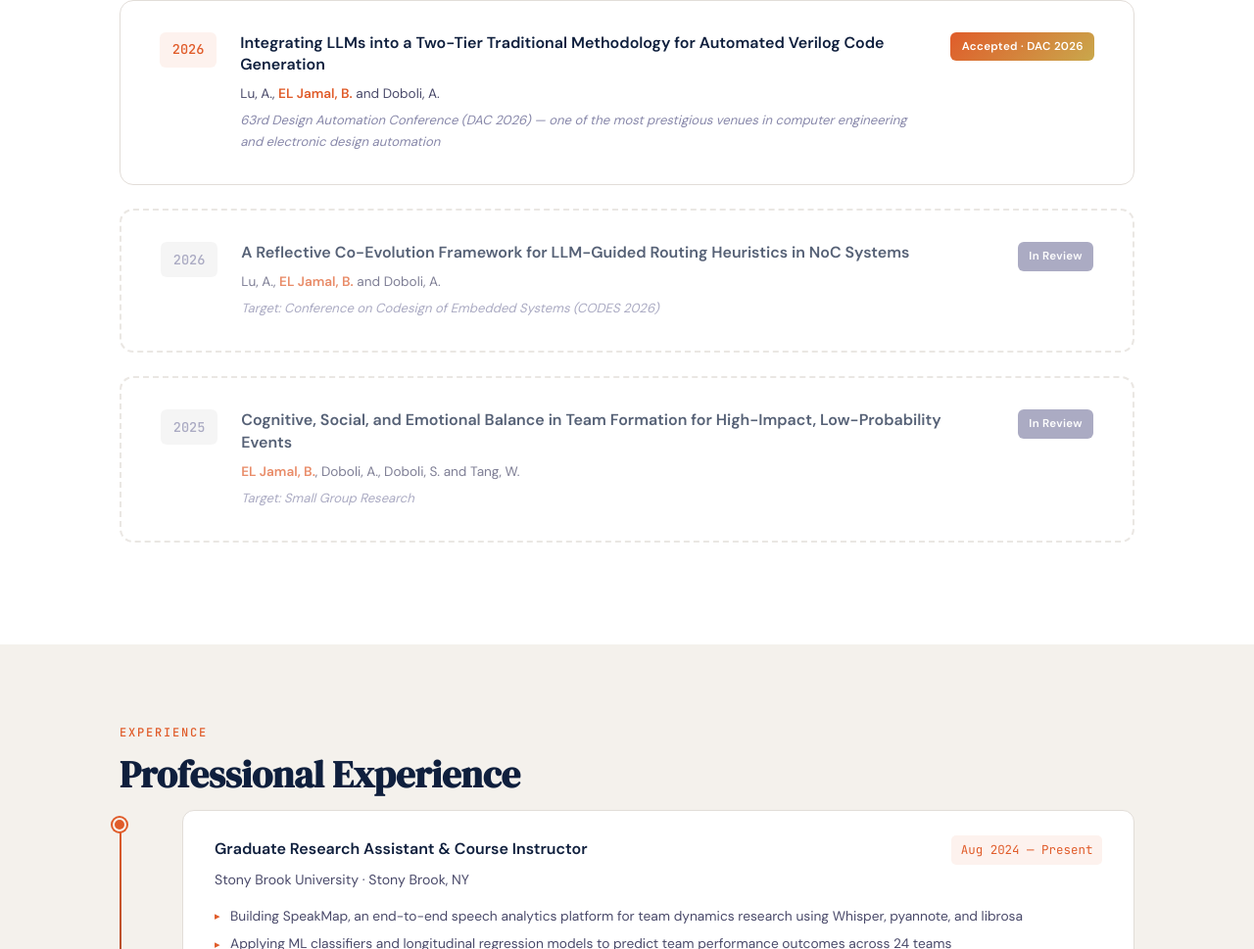
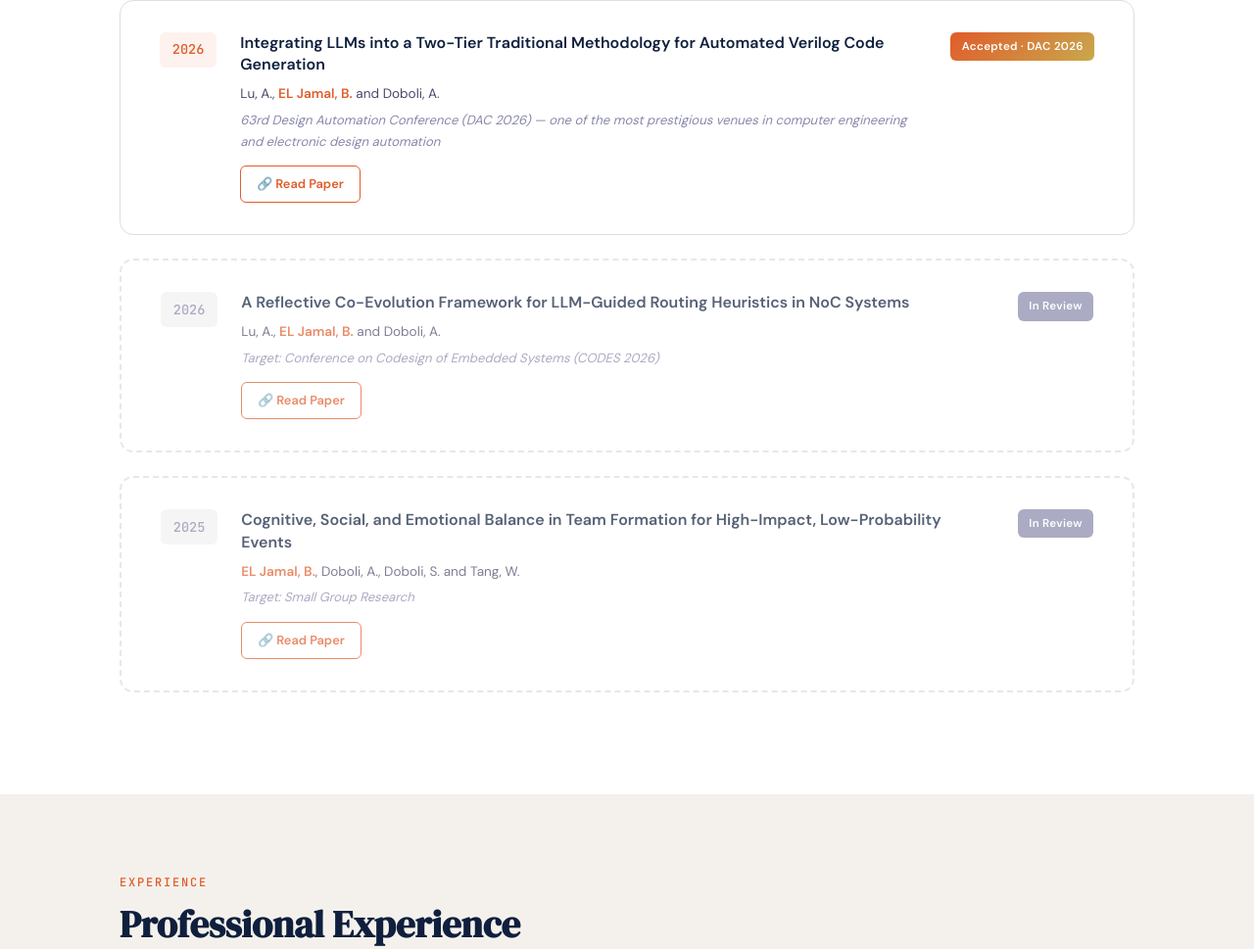
Before and after one commit to BilalELJAMAL/BilalELJAMAL.github.io, a plain HTML site: page index.html in a window 1280 px wide. Shown: the part 3209-4178 px from the top of the page at 98% size. Drawn offline with Linux system fonts and the light colour scheme.

Commit message:
Update index.html

```diff
--- a/index.html
+++ b/index.html
@@ -735,6 +735,30 @@
   }
 
 
+
+  .pub-read-btn {
+    display: inline-flex;
+    align-items: center;
+    gap: 0.4rem;
+    margin-top: 0.8rem;
+    padding: 0.45rem 1rem;
+    background: transparent;
+    border: 1.5px solid var(--accent);
+    color: var(--accent);
+    border-radius: 6px;
+    font-size: 0.8rem;
+    font-weight: 600;
+    text-decoration: none;
+    transition: all 0.2s;
+    font-family: 'DM Sans', sans-serif;
+  }
+
+  .pub-read-btn:hover {
+    background: var(--accent);
+    color: white;
+    transform: translateY(-1px);
+  }
+
   /* ── PROJECTS ── */
   #projects {
     background: var(--section-bg);
@@ -1166,6 +1190,7 @@
         <h3>Integrating LLMs into a Two-Tier Traditional Methodology for Automated Verilog Code Generation</h3>
         <p class="pub-authors">Lu, A., <strong>EL Jamal, B.</strong> and Doboli, A.</p>
         <p class="pub-venue">63rd Design Automation Conference (DAC 2026) — one of the most prestigious venues in computer engineering and electronic design automation</p>
+        <a href="https://drive.google.com/file/d/1s3T6WtRASoPV8-TSjxAYtNxmJBOJZpgR/view?usp=sharing" target="_blank" class="pub-read-btn">&#128279; Read Paper</a>
       </div>
       <div class="pub-badge">Accepted · DAC 2026</div>
     </div>
@@ -1177,6 +1202,7 @@
   Heuristics in NoC Systems</h3>
         <p class="pub-authors">Lu, A., <strong>EL Jamal, B.</strong> and Doboli, A.</p>
         <p class="pub-venue">Target: Conference on Codesign of Embedded Systems (CODES 2026)</p>
+        <a href="https://drive.google.com/file/d/1U_pZOUcO_p0IZzujUBVkgdzg6Btvk7n2/view?usp=sharing" target="_blank" class="pub-read-btn">&#128279; Read Paper</a>
       </div>
       <div class="pub-badge" style="background: var(--text-light);">In Review</div>
     </div>
@@ -1187,6 +1213,7 @@
         <h3>Cognitive, Social, and Emotional Balance in Team Formation for High-Impact, Low-Probability Events</h3>
         <p class="pub-authors"><strong>EL Jamal, B.</strong>, Doboli, A., Doboli, S. and Tang, W.</p>
         <p class="pub-venue">Target: Small Group Research</p>
+        <a href="https://drive.google.com/file/d/1H0zUl4SVJoIJQGVMvvIFEUDRCJRz1fKs/view?usp=sharing" target="_blank" class="pub-read-btn">&#128279; Read Paper</a>
       </div>
       <div class="pub-badge" style="background: var(--text-light);">In Review</div>
     </div>
```
